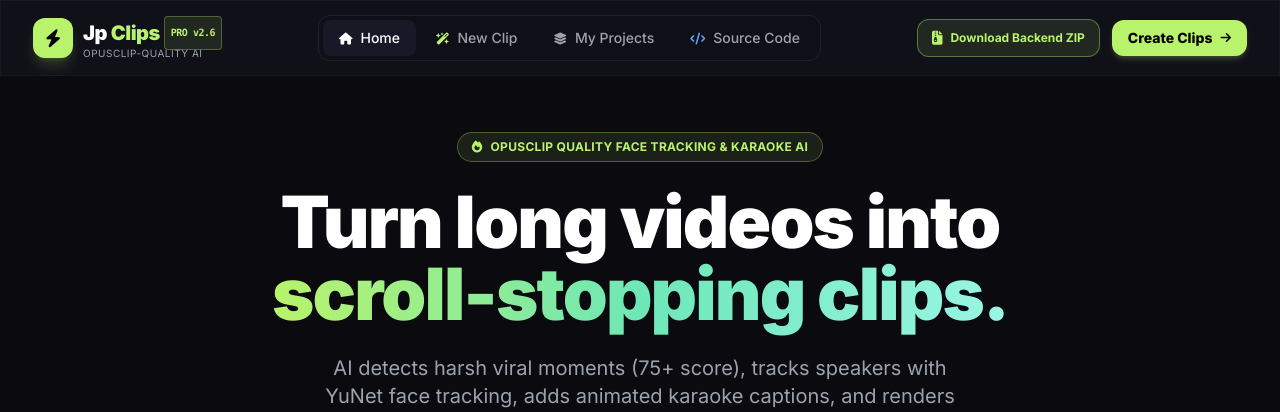
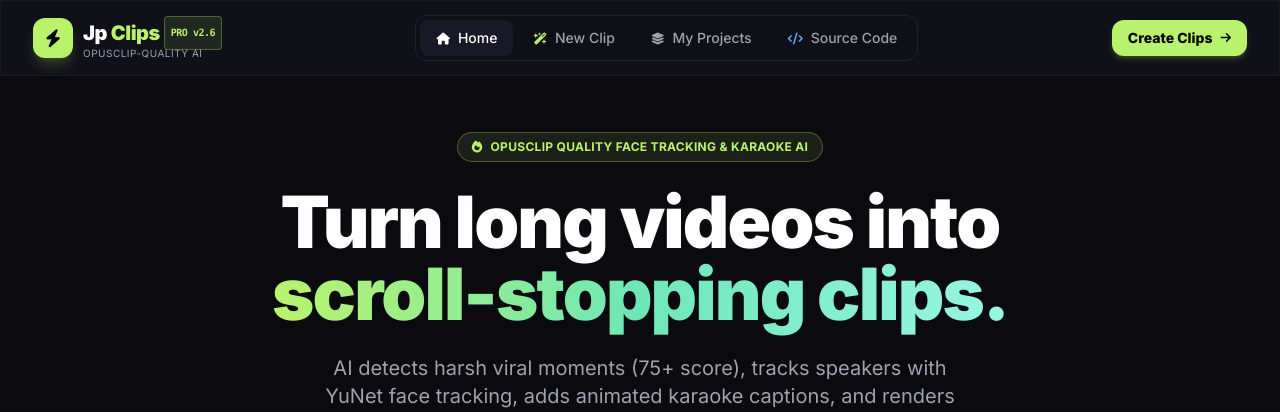
Before and after one commit to tanvirvaioff/clipai, a Flask app: page / in a window 1280 px wide. Shown: the top 412 px of the page. Run offline with Flask 3, Linux system fonts and the light colour scheme; some libraries are stand-ins or nearby versions.

Commit message:
Remove Download Backend ZIP buttons from landing

```diff
--- a/templates/landing.html
+++ b/templates/landing.html
@@ -125,10 +125,6 @@
 
       <!-- Right CTAs -->
       <div class="flex items-center gap-3">
-        <button onclick="downloadSourceZip()" class="hidden sm:flex items-center gap-2 bg-brand-lime/10 hover:bg-brand-lime/20 text-brand-lime border border-brand-lime/40 px-3.5 py-2 rounded-xl text-xs font-bold transition-all">
-          <i class="fa-solid fa-file-zipper text-sm"></i>
-          <span>Download Backend ZIP</span>
-        </button>
         <button onclick="switchView('workflow')" class="bg-brand-lime hover:bg-brand-limeDark text-black font-extrabold px-4 py-2 rounded-xl text-sm transition-all transform hover:scale-[1.02] shadow-md shadow-brand-lime/20 flex items-center gap-2">
           <span>Create Clips</span>
           <i class="fa-solid fa-arrow-right text-xs"></i>
@@ -1041,12 +1037,6 @@
         <p class="pl-6 text-gray-400">└── requirements.txt <span class="text-emerald-400">(groq, openai, opencv-python, yt-dlp)</span></p>
       </div>
 
-      <div class="flex flex-col sm:flex-row items-center gap-3">
-        <button onclick="downloadSourceZip()" class="w-full bg-brand-lime hover:bg-brand-limeDark text-black font-black py-3.5 rounded-xl text-sm transition-all shadow-lg shadow-brand-lime/20 flex items-center justify-center gap-2">
-          <i class="fa-solid fa-download"></i>
-          <span>Download Backend ZIP Archive (.zip)</span>
-        </button>
-      </div>
     </div>
   </div>
 
```
